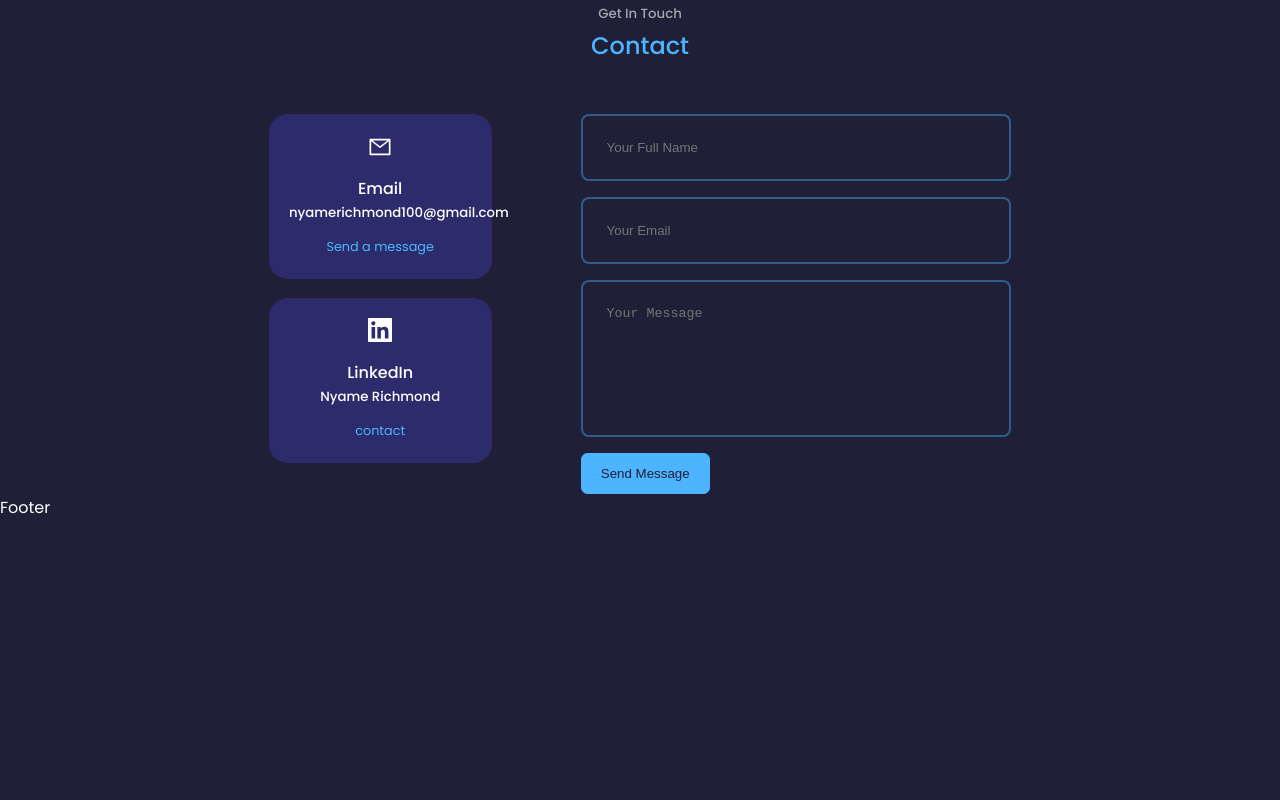
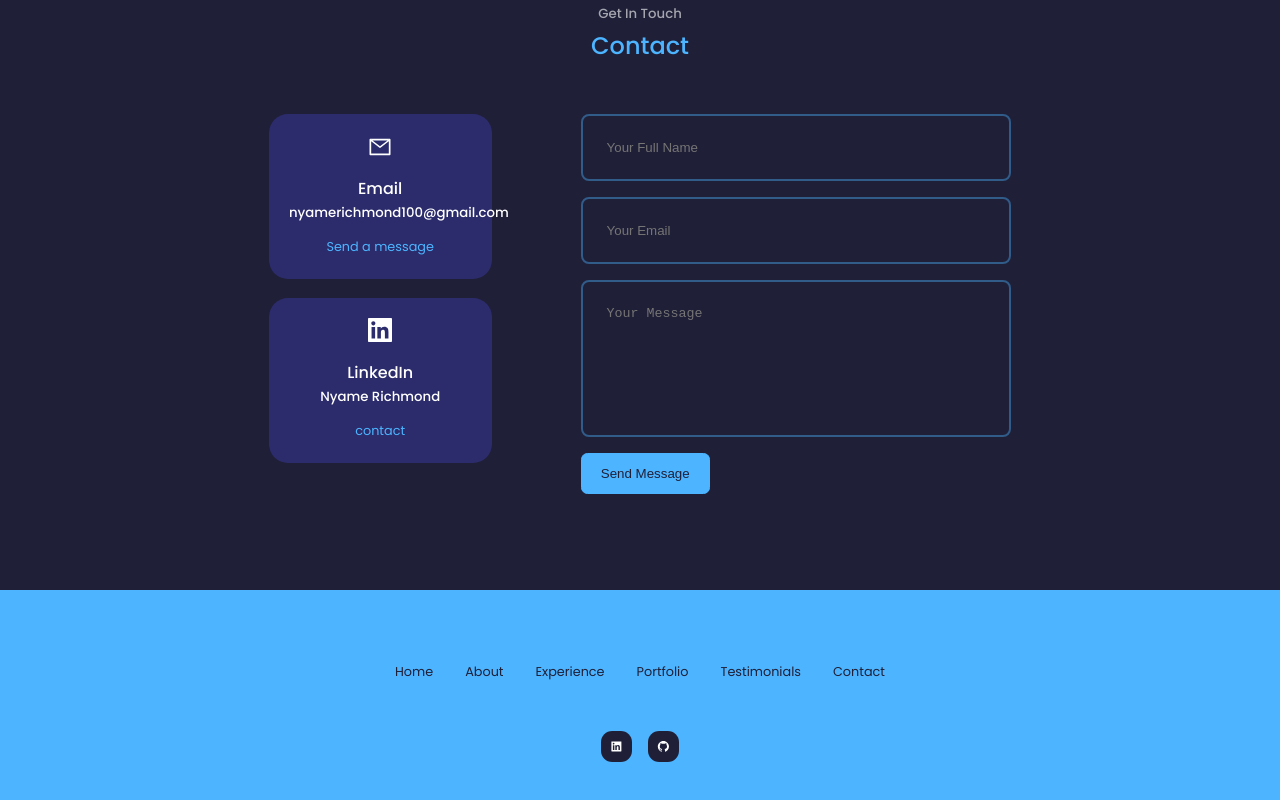
Before and after one commit to Nyame100/portfolio-website, a React (Create React App) app: page / in a window 1280 px wide. Shown: the part 4466-5266 px from the top of the page. Before the commit the page ends 4988 px from the top, so only its background shows below. Built offline with nearby package versions, Linux system fonts and the light colour scheme.

Commit message:
update footer component

```diff
--- a/src/components/footer/Footer.jsx
+++ b/src/components/footer/Footer.jsx
@@ -1,8 +1,41 @@
 import React from "react";
 import "./footer.css";
+import { AiFillGithub, AiFillLinkedin } from "react-icons/ai";
 
 const Footer = () => {
-  return <div>Footer</div>;
+  return (
+    <footer>
+      <a href="#" className="footer__logo"></a>
+      <ul className="permalinks">
+        <li>
+          <a href="#">Home</a>
+        </li>
+        <li>
+          <a href="#about">About</a>
+        </li>
+        <li>
+          <a href="#experience">Experience</a>
+        </li>
+        <li>
+          <a href="#portfolio">Portfolio</a>
+        </li>
+        <li>
+          <a href="#testimonials">Testimonials</a>
+        </li>
+        <li>
+          <a href="#contact">Contact</a>
+        </li>
+      </ul>
+      <div className="footer__socials">
+        <a href="https://www.linkedin.com/in/nyame-richmond/">
+          <AiFillLinkedin className="socials__icon" />
+        </a>
+        <a href="https://github.com/Nyame100">
+          <AiFillGithub className="socials__icon" />
+        </a>
+      </div>
+    </footer>
+  );
 };
 
 export default Footer;
--- a/src/components/footer/footer.css
+++ b/src/components/footer/footer.css
@@ -0,0 +1,59 @@
+footer {
+  background: var(--color-primary);
+  padding: 2rem 0;
+  text-align: center;
+  font-size: 0.8rem;
+  margin-top: 6rem;
+}
+
+footer a {
+  color: var(--color-bg);
+}
+
+.footer__logo {
+  font-size: 2rem;
+  font-weight: 500;
+  margin-bottom: 2rem;
+  display: inline-block;
+}
+
+.permalinks {
+  display: flex;
+  flex-wrap: wrap;
+  justify-content: center;
+  gap: 2rem;
+  margin: 0 auto 3rem;
+}
+
+.footer__socials {
+  display: flex;
+  justify-content: center;
+  gap: 1rem;
+  margin-bottom: 4rem;
+}
+
+.footer__socials a {
+  background: var(--color-bg);
+  color: var(--color-white);
+  padding: 0.5rem;
+  border-radius: 0.7rem;
+  display: flex;
+  border: 1px solid transparent;
+}
+
+.footer__socials a:hover {
+  background: transparent;
+  color: var(--color-bg);
+  border-color: var(--color-bg);
+}
+
+/* ========== MEDIA QUERIES (SMALL DEVICES) ========== */
+@media screen and (max-width: 600px) {
+  .permalinks {
+    flex-direction: column;
+    gap: 1.5rem;
+  }
+  .footer__socials {
+    margin-bottom: 2.5rem;
+  }
+}
```
